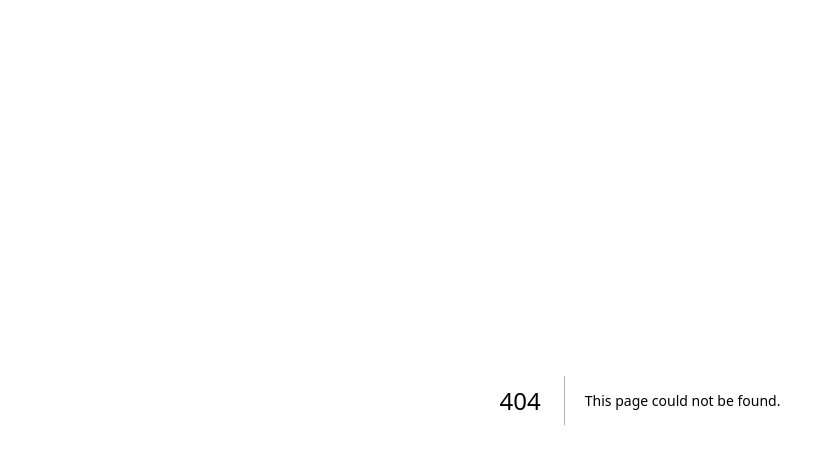
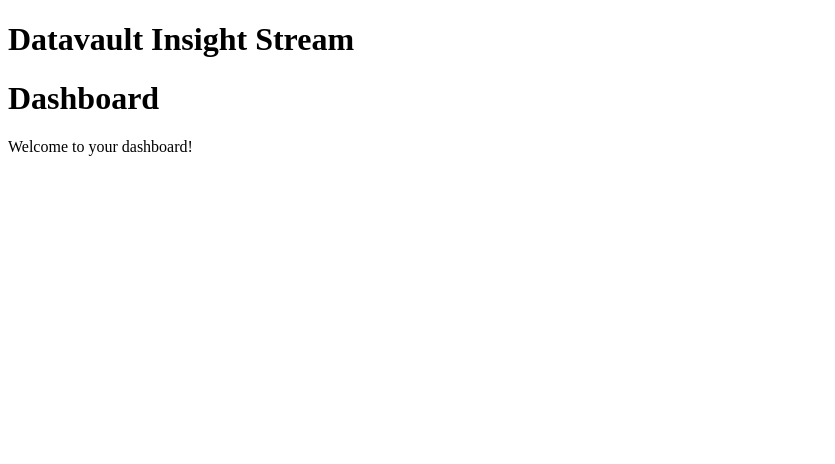
Before and after one commit to khatteli-Wassim/datavault-insight-stream, a Next.js app: page /dashboard in a window 1280 px wide. Before the commit this address had no page. Shown: the top 464 px of the page, without its empty margins (0-835 px from the left). Built offline with nearby package versions, Linux system fonts and the light colour scheme.

Commit message:
chore: add basic folder structure for dashboard components

```diff
--- /dev/null
+++ b/components/Dashboard.tsx
@@ -0,0 +1,12 @@
+import React from 'react';
+
+const Dashboard: React.FC = () => {
+    return (
+        <div>
+            <h1>Dashboard</h1>
+            <p>Welcome to your dashboard!</p>
+        </div>
+    );
+};
+
+export default Dashboard;
--- /dev/null
+++ b/components/Header.tsx
@@ -0,0 +1,11 @@
+import React from 'react';
+
+const Header: React.FC = () => {
+    return (
+        <header>
+            <h1>Datavault Insight Stream</h1>
+        </header>
+    );
+};
+
+export default Header;
--- /dev/null
+++ b/pages/dashboard.tsx
@@ -0,0 +1,14 @@
+import React from 'react';
+import Dashboard from '../components/Dashboard';
+import Header from '../components/Header';
+
+const DashboardPage: React.FC = () => {
+    return (
+        <div>
+            <Header />
+            <Dashboard />
+        </div>
+    );
+};
+
+export default DashboardPage;
```
